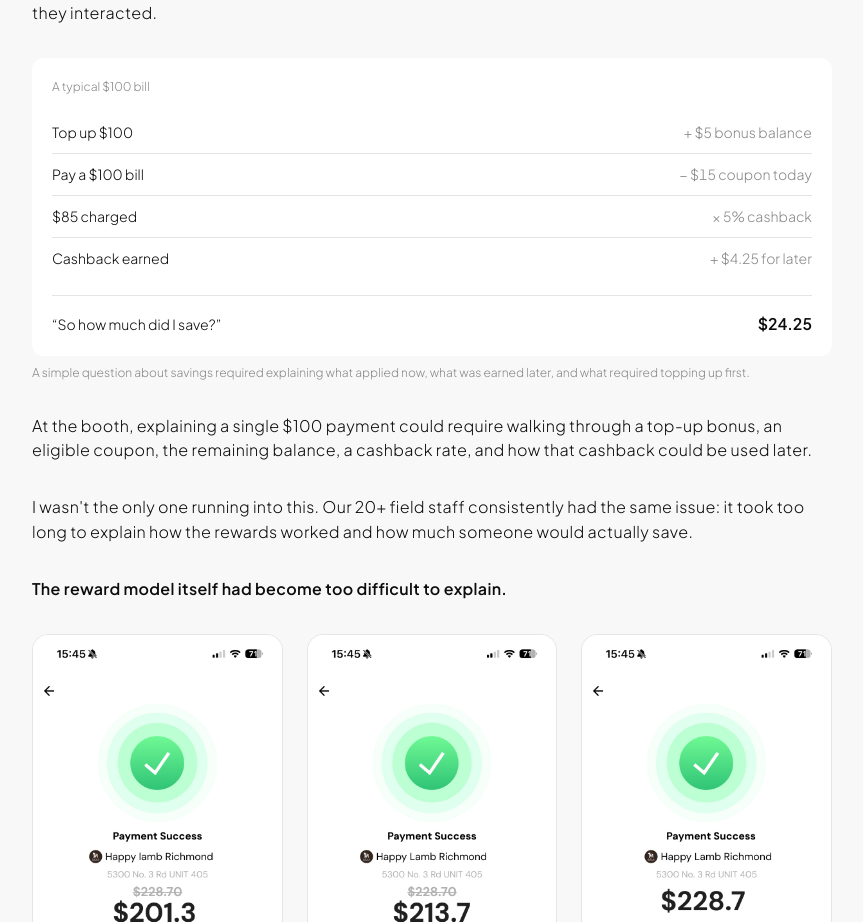
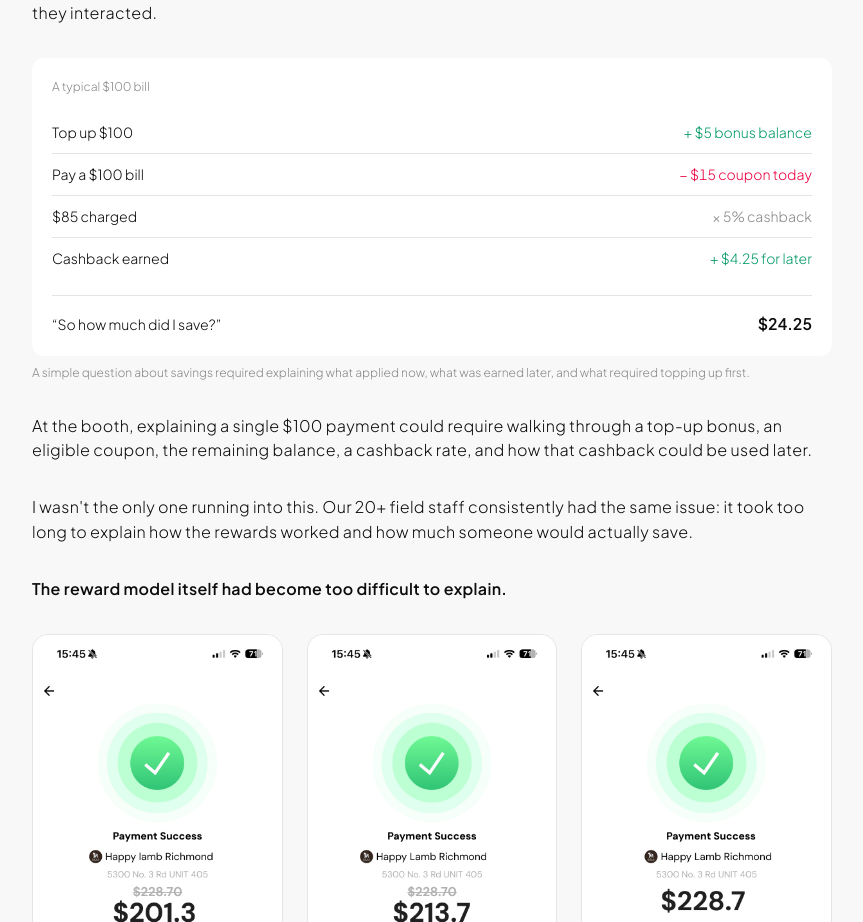
Before and after one commit to siyayang0420/siya-portfolio, a Next.js app: page /simplifying-a-consumer-fintech-reward-engine in a window 1280 px wide. Shown: the part 3304-4226 px from the top of the page, without its empty margins (208-1071 px from the left). Built offline with nearby package versions, Linux system fonts and the light colour scheme.

Commit message:
Color code Bravo savings math

```diff
--- a/components/work/sections/BravoSavingMath.tsx
+++ b/components/work/sections/BravoSavingMath.tsx
@@ -13,12 +13,27 @@
  * nobody standing at a table could hold this.
  */
 
-const STEPS = [
-  { label: 'Top up $100', effect: '+ $5 bonus balance' },
-  { label: 'Pay a $100 bill', effect: '− $15 coupon today' },
-  { label: '$85 charged', effect: '× 5% cashback' },
-  { label: 'Cashback earned', effect: '+ $4.25 for later' },
+/**
+ * `tone` colours the amount, not the label.
+ *
+ * Green for value gained, rose for value spent, muted for the rate — which is
+ * an operation rather than an amount, so colouring it would imply a direction
+ * it doesn't have. The two accents are `emerald-600` and `rose-600`, the exact
+ * pair the prototype above already uses for earned and saved, so the ledger
+ * reads in the same language as the screens it is describing.
+ */
+const STEPS: { label: string; effect: string; tone: 'gain' | 'spend' | 'rate' }[] = [
+  { label: 'Top up $100', effect: '+ $5 bonus balance', tone: 'gain' },
+  { label: 'Pay a $100 bill', effect: '− $15 coupon today', tone: 'spend' },
+  { label: '$85 charged', effect: '× 5% cashback', tone: 'rate' },
+  { label: 'Cashback earned', effect: '+ $4.25 for later', tone: 'gain' },
 ];
+
+const TONE = {
+  gain: 'text-emerald-600',
+  spend: 'text-rose-600',
+  rate: 'text-muted',
+} as const;
 
 export function BravoSavingMath() {
   return (
@@ -35,7 +50,7 @@ export function BravoSavingMath() {
               }`}
             >
               <span className="text-[14px] text-ink">{step.label}</span>
-              <span className="text-[14px] text-muted tabular-nums shrink-0">
+              <span className={`text-[14px] tabular-nums shrink-0 ${TONE[step.tone]}`}>
                 {step.effect}
               </span>
             </li>
```
